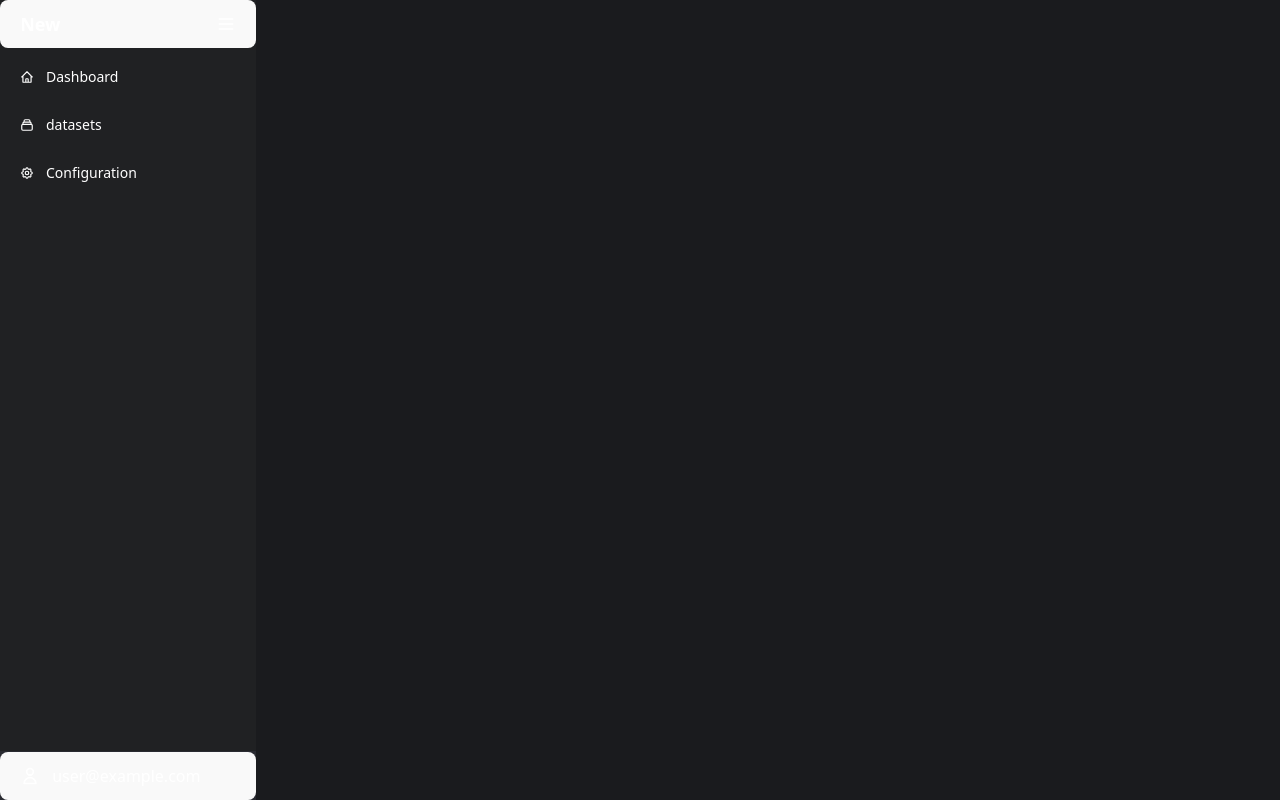
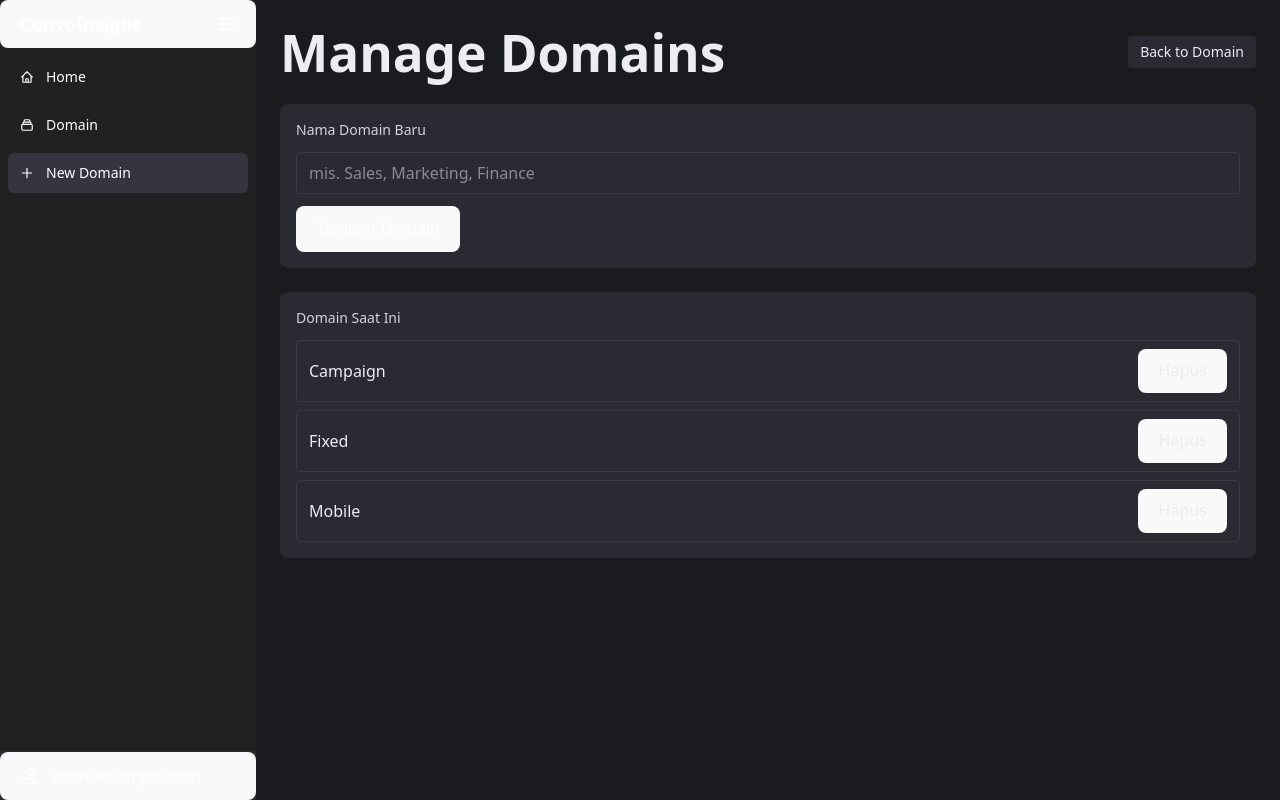
Before and after one commit to ahmadzainulmufid/ConvoInsight, a React (Vite) app: page /domain/new in a window 1280 px wide. Built offline with nearby package versions, Linux system fonts and the light colour scheme; no server answers; sample sign-in values are in the browser's storage.

Commit message:
update create domain page

```diff
--- a/src/App.tsx
+++ b/src/App.tsx
@@ -20,6 +20,7 @@ import ConfigurationPage from "./pages/ConfigurationPage";
 import { AuthProvider } from "./context/AuthProvider";
 import ProtectedRoute from "./routes/ProtectedRoute";
 import { AuthContext } from "./context/AuthContext";
+import CreateDomainPage from "./pages/CreateDomainPage";
 
 function LegacyDatasetRedirect() {
   const { id } = useParams();
@@ -27,7 +28,6 @@ function LegacyDatasetRedirect() {
   return <Navigate to={`/domain/${last}/datasets/${id}`} replace />;
 }
 
-// Hanya untuk halaman publik (mis. login). Jika sudah login → redirect ke /home
 const PublicRoute: React.FC<React.PropsWithChildren> = ({ children }) => {
   const user = React.useContext(AuthContext);
   if (user) return <Navigate to="/home" replace />;
@@ -70,6 +70,7 @@ const App: React.FC = () => {
           >
             <Route path="/home" element={<HomePage />} />
             <Route path="/domain" element={<DomainPage />} />
+            <Route path="/domain/new" element={<CreateDomainPage />} />
             <Route path="/domain/:section">
               <Route path="datasets" element={<DatasetsPage userName={""} />} />
               <Route
--- a/src/components/DomainComponents/SecondarySidebar.tsx
+++ b/src/components/DomainComponents/SecondarySidebar.tsx
@@ -1,4 +1,6 @@
+// components/DomainComponents/SecondarySidebar.tsx
 import { NavLink } from "react-router-dom";
+import { useDomains } from "../../hooks/useDomains";
 
 export default function SecondarySidebar({
   open,
@@ -7,6 +9,8 @@ export default function SecondarySidebar({
   open: boolean;
   leftOffset: number;
 }) {
+  const { domains } = useDomains();
+
   return (
     <aside
       className={[
@@ -21,13 +25,11 @@ export default function SecondarySidebar({
       </div>
 
       <nav className="p-2 space-y-2">
-        {[
-          { to: "/domain/Campaign/datasets", label: "Campaign" },
-          { to: "/domain/Fixed/datasets", label: "Fixed" },
-          { to: "/domain/Mobile/datasets", label: "Mobile" },
-        ].map(({ to, label }) => (
+        {domains.map((label) => {
+          const to = `/domain/${encodeURIComponent(label)}/datasets`;
+          return (
             <NavLink
-            key={to}
+              key={label}
               to={to}
               className={({ isActive }) =>
                 `px-3 h-10 rounded-md text-sm flex items-center ${
@@ -37,7 +39,9 @@ export default function SecondarySidebar({
             >
               {label}
             </NavLink>
-        ))}
+          );
+        })}
+        {/* ⬇️ HAPUS blok "+ Manage Domains" yang sebelumnya ada di sini */}
       </nav>
     </aside>
   );
--- a/src/components/HomeComponents/Sidebar.tsx
+++ b/src/components/HomeComponents/Sidebar.tsx
@@ -6,7 +6,7 @@ import {
   HiOutlineHome,
   HiOutlineCollection,
 } from "react-icons/hi";
-import { Link, NavLink, useNavigate } from "react-router-dom";
+import { NavLink, useNavigate } from "react-router-dom";
 import { FiLogOut } from "react-icons/fi";
 import { signOut } from "firebase/auth";
 import { auth } from "../LoginComponents/firebaseSetup";
@@ -67,8 +67,8 @@ export default function Sidebar({
     "flex items-center h-10 rounded-md text-sm transition-colors";
 
   const navItems = [
-    { to: "/home", label: "Home", icon: HiOutlineHome },
-    { to: "/domain", label: "Domain", icon: HiOutlineCollection },
+    { to: "/home", label: "Home", icon: HiOutlineHome, end: true },
+    { to: "/domain", label: "Domain", icon: HiOutlineCollection, end: true },
   ];
 
   const handleSignOut = async () => {
@@ -112,10 +112,11 @@ export default function Sidebar({
       {/* Navigation */}
       <nav className="flex-1 overflow-y-auto p-2">
         <div className="space-y-2">
-          {navItems.map(({ to, label, icon: Icon }) => (
+          {navItems.map(({ to, label, icon: Icon, end }) => (
             <NavLink
               key={to}
               to={to}
+              end={end} // ⬅ penting: bikin match-nya exact
               title={label}
               className={({ isActive }) =>
                 [
@@ -127,7 +128,6 @@ export default function Sidebar({
                 ].join(" ")
               }
             >
-              {/* Wrapper w-6 utk konsistensi lebar ikon dan centering saat collapsed */}
               <div className={collapsed ? "w-6 flex justify-center" : ""}>
                 <Icon className="shrink-0" />
               </div>
@@ -136,22 +136,24 @@ export default function Sidebar({
           ))}
 
           {/* New Domain */}
-          <Link
-            to="new"
+          <NavLink
+            to="/domain/new"
             title="New Domain"
-            className={[
-              baseItem,
-              collapsed
-                ? "justify-center px-0 gap-0"
-                : "justify-start px-3 gap-3",
-              "hover:bg-[#2A2B32]",
-            ].join(" ")}
+            className={({ isActive }) =>
+              [
+                baseItem,
+                collapsed
+                  ? "justify-center px-0 gap-0"
+                  : "justify-start px-3 gap-3",
+                isActive ? "bg-[#343541]" : "hover:bg-[#2A2B32]",
+              ].join(" ")
+            }
           >
             <div className={collapsed ? "w-6 flex justify-center" : ""}>
               <HiOutlinePlus className="shrink-0" />
             </div>
             <span className={labelClass}>New Domain</span>
-          </Link>
+          </NavLink>
         </div>
       </nav>
 
--- a/src/components/SupportComponents/Layout.tsx
+++ b/src/components/SupportComponents/Layout.tsx
@@ -1,3 +1,4 @@
+// components/SupportComponents/Layout.tsx
 import { useState, useContext } from "react";
 import { Outlet, useLocation } from "react-router-dom";
 import Sidebar from "../HomeComponents/Sidebar";
@@ -10,23 +11,25 @@ export default function Layout() {
   const location = useLocation();
   const user = useContext(AuthContext);
 
-  const inDomainRoot = location.pathname === "/domain";
-  const inDomainSection = /^\/domain\/[^/]+(?:\/|$)/.test(location.pathname);
+  const userName = user?.email || user?.displayName || "Account";
 
-  // ambil display dari Firebase
-  const userName = user?.email || user?.displayName || "Account";
+  const isManageDomain = location.pathname === "/domain/new"; // <= ⬅️ tambahkan
+  const inDomainRoot = location.pathname === "/domain"; // root
+  const inDomainSection =
+    /^\/domain\/[^/]+(?:\/|$)/.test(location.pathname) && !isManageDomain; // <= kecualikan /domain/new
 
   const primaryWidth = collapsed ? 64 : 256;
   const secondaryWidth = collapsed ? 64 : 256;
   const thirdWidth = collapsed ? 64 : 256;
 
   // Final paddingLeft
-  let paddingLeft = primaryWidth;
-  if (inDomainRoot) paddingLeft += secondaryWidth;
-  if (inDomainSection) paddingLeft = thirdWidth;
+  let paddingLeft = primaryWidth; // default: cuma sidebar1
+  if (inDomainRoot) paddingLeft += secondaryWidth; // sidebar1 + sidebar2
+  if (inDomainSection) paddingLeft = thirdWidth; // hanya sidebar3
 
   return (
     <div className="min-h-screen w-screen bg-[#202123]">
+      {/* Sidebar1 tampil di semua halaman KECUALI halaman section (bukan /domain & bukan /domain/new) */}
       {!inDomainSection && (
         <Sidebar
           collapsed={collapsed}
@@ -35,8 +38,12 @@ export default function Layout() {
         />
       )}
 
-      {inDomainRoot && <SecondarySidebar open leftOffset={primaryWidth} />}
+      {/* Sidebar2 hanya di /domain (bukan /domain/new) */}
+      {inDomainRoot && !isManageDomain && (
+        <SecondarySidebar open leftOffset={primaryWidth} />
+      )}
 
+      {/* Sidebar3 hanya di halaman section */}
       {inDomainSection && (
         <ThirdSidebar
           collapsed={collapsed}
--- /dev/null
+++ b/src/hooks/useDomains.ts
@@ -0,0 +1,71 @@
+import { useCallback, useEffect, useState } from "react";
+
+const STORAGE_KEY = "domains";
+const DEFAULT_DOMAINS = ["Campaign", "Fixed", "Mobile"] as const;
+
+// util
+function readDomains(): string[] {
+  try {
+    const raw = localStorage.getItem(STORAGE_KEY);
+    if (!raw) return [...DEFAULT_DOMAINS];
+    const arr = JSON.parse(raw);
+    if (!Array.isArray(arr)) return [...DEFAULT_DOMAINS];
+    return arr.filter(Boolean);
+  } catch {
+    return [...DEFAULT_DOMAINS];
+  }
+}
+
+function writeDomains(domains: string[]) {
+  localStorage.setItem(STORAGE_KEY, JSON.stringify(domains));
+  // trigger custom event agar komponen lain ikut refresh
+  window.dispatchEvent(new CustomEvent("domains:updated"));
+}
+
+export function useDomains() {
+  const [domains, setDomains] = useState<string[]>(() => {
+    // seed awal bila belum ada
+    if (!localStorage.getItem(STORAGE_KEY)) {
+      writeDomains([...DEFAULT_DOMAINS]);
+    }
+    return readDomains();
+  });
+
+  // sinkron saat tab lain / komponen lain update
+  useEffect(() => {
+    const onStorage = (e: StorageEvent) => {
+      if (e.key === STORAGE_KEY) setDomains(readDomains());
+    };
+    const onCustom = () => setDomains(readDomains());
+    window.addEventListener("storage", onStorage);
+    window.addEventListener("domains:updated", onCustom as EventListener);
+    return () => {
+      window.removeEventListener("storage", onStorage);
+      window.removeEventListener("domains:updated", onCustom as EventListener);
+    };
+  }, []);
+
+  const addDomain = useCallback((name: string) => {
+    const trimmed = name.trim();
+    if (!trimmed) return { ok: false, reason: "Nama tidak boleh kosong" };
+    const current = readDomains();
+    // cegah duplikat (case-insensitive)
+    if (current.some((d) => d.toLowerCase() === trimmed.toLowerCase())) {
+      return { ok: false, reason: "Domain sudah ada" };
+    }
+    const next = [...current, trimmed];
+    writeDomains(next);
+    setDomains(next);
+    return { ok: true };
+  }, []);
+
+  const removeDomain = useCallback((name: string) => {
+    const current = readDomains();
+    const next = current.filter((d) => d !== name);
+    writeDomains(next);
+    setDomains(next);
+    return { ok: true };
+  }, []);
+
+  return { domains, addDomain, removeDomain };
+}
--- /dev/null
+++ b/src/pages/CreateDomainPage.tsx
@@ -0,0 +1,83 @@
+// pages/CreateDomainPage.tsx
+import React, { useState } from "react";
+import { useDomains } from "../hooks/useDomains";
+import { NavLink } from "react-router-dom";
+import toast from "react-hot-toast";
+
+export default function CreateDomainPage() {
+  const { domains, addDomain, removeDomain } = useDomains();
+  const [name, setName] = useState("");
+
+  const handleAdd = (e: React.FormEvent) => {
+    e.preventDefault();
+    const res = addDomain(name);
+    if (res.ok) {
+      toast.success("Domain ditambahkan");
+      setName(""); // tetap di halaman ini, tidak navigate
+    } else {
+      toast.error(res.reason || "Gagal menambah domain");
+    }
+  };
+
+  const handleDelete = (d: string) => {
+    removeDomain(d);
+    toast.success("Domain dihapus");
+  };
+
+  return (
+    <div className="p-6 space-y-6">
+      <header className="flex items-center justify-between">
+        <h1 className="text-xl font-semibold">Manage Domains</h1>
+        <NavLink
+          to="/domain"
+          className="px-3 py-1.5 rounded bg-[#2A2B32] hover:bg-[#343541] text-sm"
+        >
+          Back to Domain
+        </NavLink>
+      </header>
+
+      <form
+        onSubmit={handleAdd}
+        className="bg-[#2A2B32] p-4 rounded-lg space-y-3"
+      >
+        <label className="block text-sm text-gray-300">Nama Domain Baru</label>
+        <input
+          value={name}
+          onChange={(e) => setName(e.target.value)}
+          placeholder="mis. Sales, Marketing, Finance"
+          className="w-full rounded border border-[#3a3b42] bg-transparent px-3 py-2 outline-none focus:ring-2 focus:ring-indigo-500"
+        />
+        <button
+          type="submit"
+          className="px-4 py-2 rounded bg-indigo-600 hover:bg-indigo-700 text-white font-medium"
+        >
+          Tambah Domain
+        </button>
+      </form>
+
+      <section className="bg-[#2A2B32] p-4 rounded-lg">
+        <h2 className="text-sm text-gray-300 mb-3">Domain Saat Ini</h2>
+        {domains.length === 0 ? (
+          <p className="text-gray-400 text-sm">Belum ada domain.</p>
+        ) : (
+          <ul className="space-y-2">
+            {domains.map((d) => (
+              <li
+                key={d}
+                className="flex items-center justify-between rounded border border-[#3a3b42] px-3 py-2"
+              >
+                <span>{d}</span>
+                <button
+                  onClick={() => handleDelete(d)}
+                  className="px-3 py-1.5 text-sm rounded bg-red-600 hover:bg-red-700"
+                >
+                  Hapus
+                </button>
+              </li>
+            ))}
+          </ul>
+        )}
+      </section>
+    </div>
+  );
+}
```
Also changed, not shown: src/components/SupportComponents/ThirdSidebar.tsx (+11 -3 lines). Lines whose indentation alone changed are shown as unchanged.
